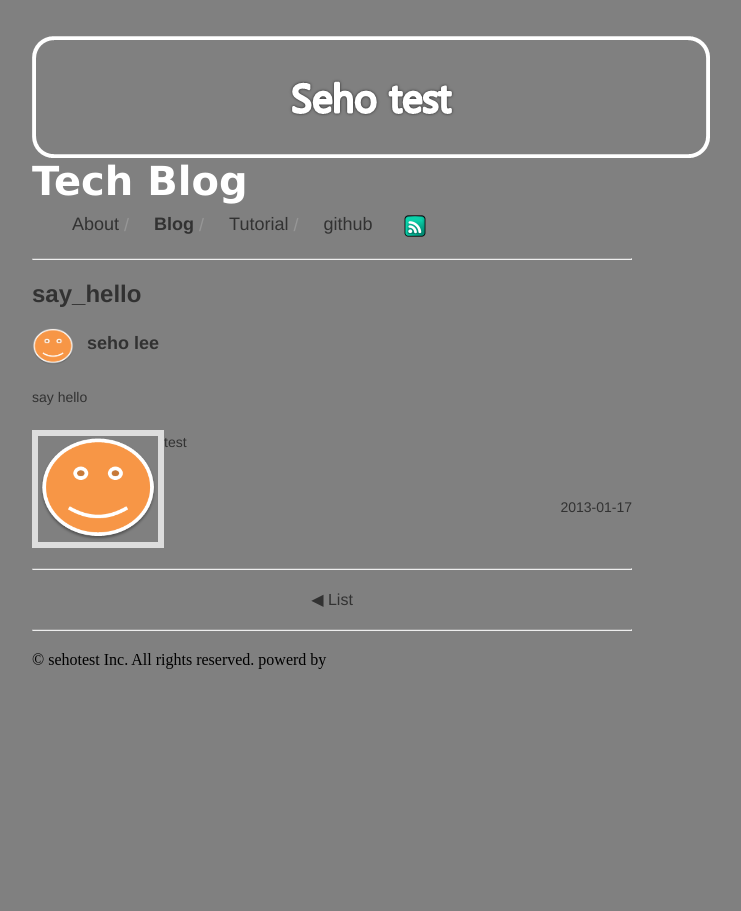
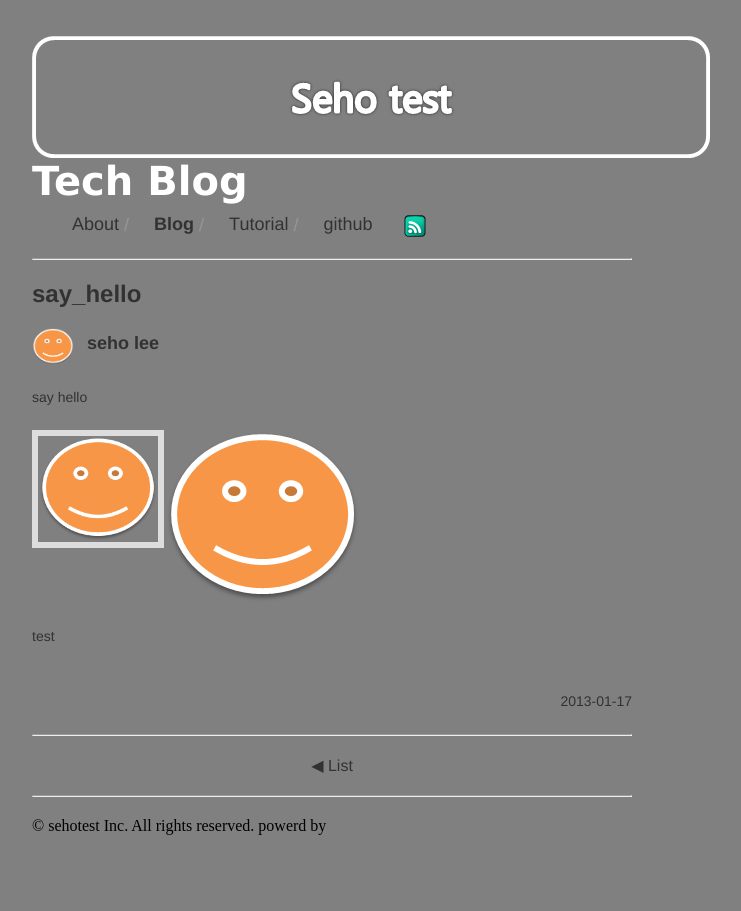
Before and after one commit to sehotest/sehotest.github.com, a Jekyll site: the page built from _posts/2013-01-17-say-hello.md, in a window 1280 px wide. Shown: the whole page, without its empty margins (308-1049 px from the left). Built offline with Jekyll 4.4.1, drawn with Linux system fonts in a browser that asks for light colours; nearby versions of some CDN libraries; Markdown is read by kramdown in place of the engine named in the settings; comment, search, counter and statistics services are not loaded.

Commit message:
Update _posts/2013-01-17-say-hello.md

```diff
--- a/_posts/2013-01-17-say-hello.md
+++ b/_posts/2013-01-17-say-hello.md
@@ -8,6 +8,7 @@ description: say hello
 say hello
 
 <img class="author-picture" src="/images/profile/seholee@seho.com.png" />
+![Alt text](/images/profile/seholee@seho.com.png)
 
 
 test
```
